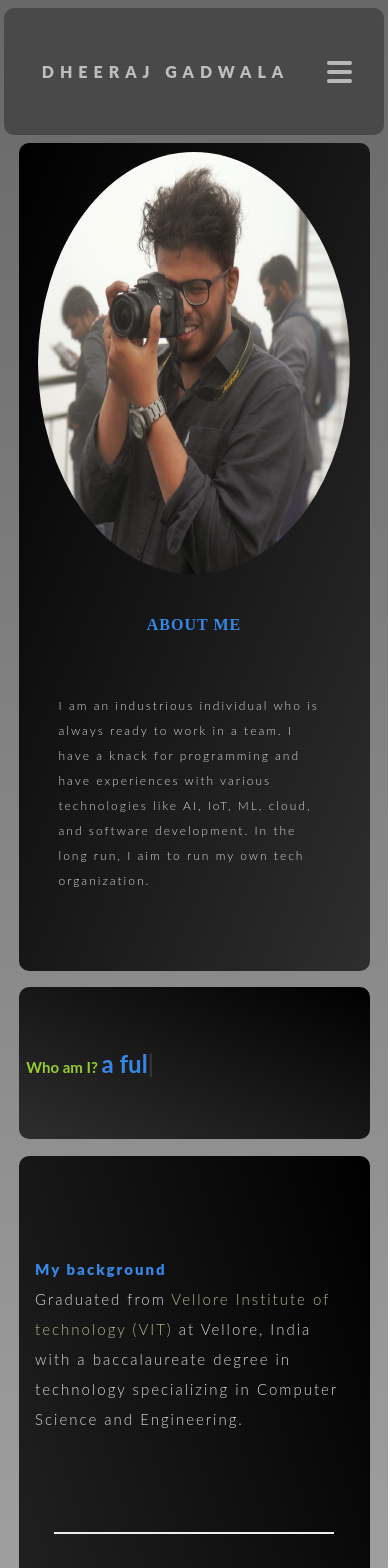
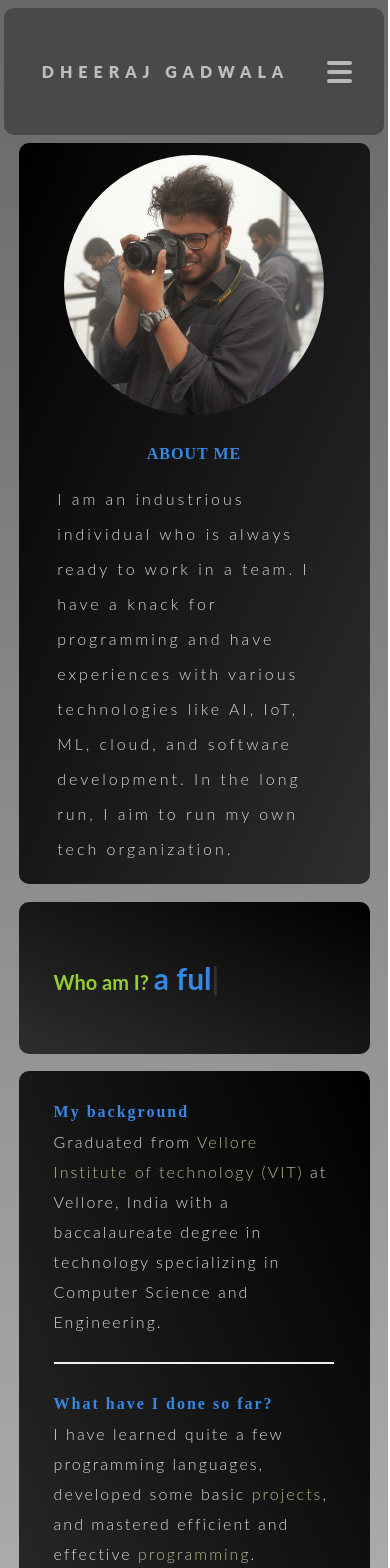
Before and after one commit to DheerajGadwala/Portfolio, a React (Create React App) app: page / in a window 390 px wide. Shown: the top 1568 px of the page. Built offline with nearby package versions, Linux system fonts and the light colour scheme.

Commit message:
home page responsiceness improved

```diff
--- a/src/App.css
+++ b/src/App.css
@@ -4,10 +4,6 @@
     width: 99.5vw;
     background: linear-gradient(to bottom, rgb(104, 104, 104), rgb(184, 184, 184));
     overflow-x: hidden;
-}
-.flexDirection{
-    display: inline-flex;
-    justify-content: space-around;
 }
 /*Staging Area 2 starts here*/
 
@@ -49,17 +45,3 @@
     padding-top: max(80px, 17vh);
     padding-bottom: max(30px, 7vh);
 }
-
-/*Others*/
-
-@media screen and (max-width: 1000px){
-    .flexDirection{
-        display: inline-flex;
-        flex-direction: column;
-        align-items: center;
-        justify-content:unset;
-    }
-    .homeSide2{
-        width: 90vw;
-    }
-}
--- a/src/App.js
+++ b/src/App.js
@@ -27,7 +27,7 @@ const App = ()=>{
                 scrollToRef={scrollToRef}
             />
             <div className="stagingArea1" ref={aboutMeRef}>
-                <div className="container flexDirection">
+                <div className="container">
                     <Home/>
                 </div>
             </div>
--- a/src/components/home/aboutMe/index.js
+++ b/src/components/home/aboutMe/index.js
@@ -5,14 +5,16 @@ import myPic from './images/Myphoto.jpeg'
 const AboutMe = ()=>{
     return(<>
         <div className="aboutMeArea">
-            <div>
+            <div className="picDiv">
                 <img  src={myPic} className = "myPic"/>
             </div>
-            <div className="aboutMeTitle">
-                About Me
-            </div>
-            <div className="aboutMeText">
-                I am an industrious individual who is always ready to work in a team. I have a knack for programming and have experiences with various technologies like AI, IoT, ML, cloud, and software development. In the long run, I aim to run my own tech organization.
+            <div className="aboutMeContent">
+                <div className="aboutMeTitle">
+                    About Me
+                </div>
+                <div className="aboutMeText">
+                    I am an industrious individual who is always ready to work in a team. I have a knack for programming and have experiences with various technologies like AI, IoT, ML, cloud, and software development. In the long run, I aim to run my own tech organization.
+                </div>
             </div>
         </div>
     </>);
--- a/src/components/home/aboutMe/style.css
+++ b/src/components/home/aboutMe/style.css
@@ -1,98 +1,65 @@
 .aboutMeArea{
-    display: inline-block;
+    display: flex;
+    flex-direction: column;
     color: rgb(184, 184, 184);
     background: linear-gradient(to bottom right, rgb(0, 0, 0), rgb(46, 46, 46));
-    height: 100vh;
-    min-height: 600px;
-    width: 45vw;
+    height: 100%;
+    width: 100%;
     border-radius: 10px;
 }
-.aboutMeArea div{
+.aboutMeArea:hover{
+    box-shadow: 0 0 11px rgb(0, 0, 0);
+    transition: box-shadow 0.5s ease-in-out;
+}
+.picDiv{
     display: flex;
-    justify-content:center;
     align-items: center;
+    justify-content: center;
+}
+.myPic{
+    width: max(min(40vw, 40vh), 320px);
+    height: max(min(40vw, 40vh), 320px);
+    border-radius: 50%;
+    margin: max(2%, 12px) 0 max(2%, 12px) 0;
+}
+.myPic:hover{
+    box-shadow: 0 0 11px rgba(73, 73, 73, 1);
+    transition: box-shadow 0.5s ease-in-out;
+}
+.aboutMeContent{
+    display: flex;
+    flex-direction: column;
+    align-items: center;
+    height: 100%;
 }
 .aboutMeTitle{
-    height: 10vh;
-    min-height: 60px;
+    height: max(5%, 30px);
+    margin: max(3%, 18px) 0 max(3%, 18px) 0;
     color:rgb(54, 136, 230);
     letter-spacing: 1px;
+    display: flex;
+    align-items: center;
     font-weight: bold;
     font-family:Raleway;
     text-align:justify;
     text-transform:uppercase;
 }
 .aboutMeText{
-    height: 30vh;
-    min-height: 180px;
-    padding: 0px 40px 0px 40px;
+    display:flex;
+    flex-direction:column;
+    align-items: center;
+    margin: 0 11% max(3%, 18px) 11%;
+    height: 100%;
     color:rgb(219, 219, 219);
-    letter-spacing: 2px;
-    line-height: 30px;
+    letter-spacing: 3px;
+    line-height: 35px;
     font-weight: 300;
     font-family:lato;
     text-align:left;
 }
-.aboutMeArea:hover{
-    box-shadow: 0 0 11px rgb(0, 0, 0);
-    transition: box-shadow 0.5s ease-in-out;
-}
-.myPic{
-    width: 20vw;
-    height: 50vh;
-    min-height: 300px;
-    border-radius: 50%;
-    margin: 1vh 0 1vh 0;
-}
-.myPic:hover{
-    box-shadow: 0 0 11px rgba(73, 73, 73, 1);
-    transition: box-shadow 0.5s ease-in-out;
-}
-@media screen and (max-width: 1300px){
+@media only screen and (max-width: 400px){
     .myPic{
-        width: 30vw;
+        width: max(min(40vw, 40vh), 260px);
+        height: max(min(40vw, 40vh), 260px);
     }
 }
-@media screen and (max-width: 1000px){
-    .aboutMeArea{
-        width: 90vw;
-        height: 98vh;
-        margin-bottom: max(2vh, 12px);
-    }
-    .myPic{
-        width: 40vw;
-        height: 50vh;
-    }
-}
-@media screen and (max-width: 800px){
-    .myPic{
-        width: 50vw;
-        height: 50vh;
-    }
-}
-@media screen and (max-width: 650px){
-    .myPic{
-        width: 60vw;
-        height: 50vh;
-    }
-}
-@media screen and (max-width: 450px){
-    .myPic{
-        width: 80vw;
-        height: 50vh;
-    }
-}
-@media screen and (max-width: 500px){
-    .aboutMeText{
-        font-size: 12px;
-        line-height: 25px;
-        font-weight: 300;
-    }
-}
-@media screen and (max-width: 370px){
-    .aboutMeText{
-        font-size: 10px;
-        line-height: 20px;
-        font-weight: 300;
-    }
-}
--- a/src/components/home/index.js
+++ b/src/components/home/index.js
@@ -10,12 +10,14 @@ const Home = ()=>{
 
     return (
         <>
-            <div>
-                <AboutMe/>
-            </div>
-            <div className="homeSide2">
-                <TypingAnimation animationItems = {animationItems} />
-                <Intro/>
+            <div className="home">
+                <div className="homePart1">
+                    <AboutMe/>
+                </div>
+                <div className="homePart2">
+                    <TypingAnimation animationItems = {animationItems} />
+                    <Intro/>
+                </div>
             </div>
         </>
     );
--- a/src/components/home/intro/index.js
+++ b/src/components/home/intro/index.js
@@ -6,17 +6,17 @@ const Intro = ()=>{
         <div className="IntroArea">
             <div className="introList">
                 <span className="heading">My background</span>
-                <span> Graduated from <a href="https://vit.ac.in/">Vellore Institute of technology (VIT)</a> at Vellore, India with a baccalaureate degree in technology specializing in Computer Science and Engineering. </span>
+                <span className="introListText"> Graduated from <a href="https://vit.ac.in/">Vellore Institute of technology (VIT)</a> at Vellore, India with a baccalaureate degree in technology specializing in Computer Science and Engineering. </span>
             </div>
             <div className="introBar"></div>
             <div className="introList">
                 <span className="heading">What have I done so far?</span>
-                <span> I have learned quite a few programming languages, developed some basic <a href="https://github.com/DheerajGadwala">projects</a>, and mastered efficient and effective <a href="https://www.hackerrank.com/drgad24">programming</a>.</span>
+                <span className="introListText"> I have learned quite a few programming languages, developed some basic <a href="https://github.com/DheerajGadwala">projects</a>, and mastered efficient and effective <a href="https://www.hackerrank.com/drgad24">programming</a>.</span>
             </div>
             <div className="introBar"></div>
             <div className="introList">
                 <span className="heading">What do I want to do?</span>
-                <span> Discover and work on evolving societal requirements, with a prime interest in algorithms, data science, and software development. </span>
+                <span className="introListText"> Discover and work on evolving societal requirements, with a prime interest in algorithms, data science, and software development. </span>
             </div>
         </div>
     </>);
--- a/src/components/home/intro/style.css
+++ b/src/components/home/intro/style.css
@@ -3,11 +3,9 @@
     align-items:center;
     flex-direction: column;
     justify-content: space-evenly;
-    color: rgb(184, 184, 184);
+    height: 100%;
+    width: 100%;
     background: linear-gradient(to bottom left, rgb(0, 0, 0), rgb(46, 46, 46));
-    height: 80vh;
-    min-height: 480px;
-    width: 45vw;
     border-radius: 10px;
 }
 .IntroArea:hover{
@@ -17,20 +15,23 @@
 .introList{
     display: flex;
     flex-direction: column;
-    justify-content: space-evenly;
+    justify-content: center;
     color:rgb(219, 219, 219);
     letter-spacing: 2px;
     line-height: 30px;
     font-weight: 300;
     font-family: lato;
     text-align:left;
-    width: 32.75vw;
+    width: 80%;
+    height: 33%;
+    margin: max(3vh, 18px) 0 max(3vh, 18px) 0;
 }
 .heading{
     font-weight: 900 !important;
     color: rgb(54, 136, 230);
+    font-family:Raleway;
 }
-span a{
+.introListText a{
     text-decoration: none;
     color: rgb(174, 190, 143);
     letter-spacing: 2px;
@@ -38,7 +39,7 @@ span a{
     font-weight: 300;
     font-family:lato;
 }
-span a:hover{
+.introListText a:hover{
     color: rgb(150, 206, 48);
 }
 .introBar{
@@ -46,44 +47,3 @@ span a:hover{
     height: 2px;
     background-color: rgb(238, 237, 237);
 }
-@media screen and (max-width: 1370px){
-    .introList{
-        font-size: 14px;
-    }
-}
-@media screen and (max-width: 1200px){
-    .introList{
-        font-size: 12px;
-    }
-}
-@media screen and (max-width: 1060px){
-    .introList{
-        font-size: 11px;
-    }
-}
-@media screen and (max-width: 1000px){
-    .IntroArea{
-        width: 90vw;
-    }
-    .introList{
-        width: 81.5vw;
-    }
-    .introList{
-        font-size: 17px;
-    }
-}
-@media screen and (max-width: 600px){
-    .introList{
-        font-size: 15px;
-    }
-}
-@media screen and (max-width: 550px){
-    .IntroArea{
-        height: 127vh;
-    }
-}
-@media screen and (max-width: 350px){
-    .IntroArea{
-        height: 147vh;
-    }
-}
--- a/src/components/home/style.css
+++ b/src/components/home/style.css
@@ -0,0 +1,44 @@
+.home{
+    display: flex;
+    align-items: center;
+    justify-content: space-around;
+}
+.homePart1{
+    height: max(100vh, 600px);
+    width: 45vw;
+}
+.homePart2{
+    display: flex;
+    flex-direction: column;
+    justify-content: space-around;
+    height: max(100vh, 600px);
+    width: 45vw;
+}
+@media only screen and (max-width: 1024px){
+    .home{
+        flex-direction: column;
+    }
+    .homePart1{
+        height: auto;
+        width: 90vw;
+        margin-bottom: max(2vh, 18px);
+    }
+    .homePart2{
+        height: auto;
+        width: 90vw;
+    }
+}
+@media only screen and (max-height: 700px){
+    .home{
+        flex-direction: column;
+    }
+    .homePart1{
+        height: auto;
+        width: 90vw;
+        margin-bottom: max(2vh, 18px);
+    }
+    .homePart2{
+        height: auto;
+        width: 90vw;
+    }
+}
--- a/src/components/home/typingAnimation/index.js
+++ b/src/components/home/typingAnimation/index.js
@@ -58,12 +58,16 @@ const TypingAnimation = (props)=>{
     return(
         <>
             <div className="typingAnimation">
-                <span className="staticText">
+                <span className="totalText">
                     Who am I?&nbsp;
-                <span className="animationArea">
-                    <span className="changingText">{generateDisplay()}</span>
-                    <span className = "blinkingBar">|</span>
-                </span>
+                    <span className="animationArea">
+                        <span className="changingText">
+                            {generateDisplay()}
+                        </span>
+                        <span className = "blinkingBar">
+                            |
+                        </span>
+                    </span>
                 </span>
             </div>
         </>
--- a/src/components/home/typingAnimation/style.css
+++ b/src/components/home/typingAnimation/style.css
@@ -2,13 +2,10 @@
     display: flex;
     align-items: center;
     justify-content:flex-start;
-    color: rgb(184, 184, 184);
     background: linear-gradient(to bottom left, rgb(0, 0, 0), rgb(46, 46, 46));
-    height: 18vh;
-    margin-bottom: max(2vh, 12px);
-    min-height: 108px;
-    width: 43vw;
-    padding-left: 2vw;
+    height: max(18vh, 108px) !important;
+    margin-bottom:max(2vh, 12px);
+    width: 100%;
     border-radius: 10px;
 }
 .typingAnimation:hover{
@@ -18,11 +15,12 @@
 .animationArea{
     position:unset;
 }
-.staticText{
+.totalText{
     color: rgb(150, 206, 48);
     font-family: lato;
     font-weight: bold;
     font-size:20px;
+    margin: 0 10% 0 10%;
 }
 .changingText{
     color: rgb(54, 136, 230);
@@ -54,30 +52,3 @@
         opacity:0;
     }
 }
-@media screen and (max-width: 1000px){
-    .typingAnimation{
-        width: 88vw;
-    }
-}
-@media screen and (max-width: 500px){
-    .staticText{
-        font-size:15px;
-    }
-    .changingText{
-        font-size:24px;
-    }
-    .blinkingBar{
-        font-size:24px;
-    }
-}
-@media screen and (max-width: 374px){
-    .staticText{
-        font-size:14px;
-    }
-    .changingText{
-        font-size:20px;
-    }
-    .blinkingBar{
-        font-size:20px;
-    }
-}
```
